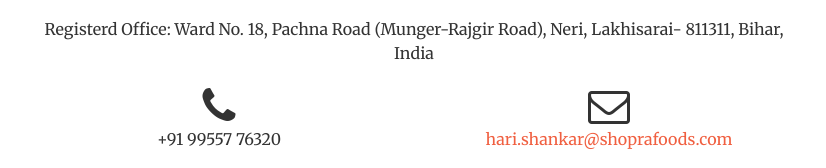
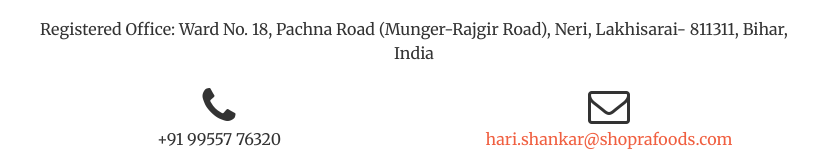
Before and after one commit to poojagpta/shopra_foods, a website: page index.html in a window 1280 px wide. Shown: the part 2589-2757 px from the top of the page, 226-1052 px from the left. Drawn offline with nearby package versions, Linux system fonts and the light colour scheme.

Commit message:
Changes spelling

```diff
--- a/index.html
+++ b/index.html
@@ -252,7 +252,7 @@
                     <h2 class="section-heading">Let's Get In Touch!</h2>
                     <hr class="primary">
                     <p>Ready to taste and experience the products? That's great! Give us a call or send us an email and we will get back to you as soon as possible!</p>
-                 <p>Registerd Office: Ward No. 18, Pachna Road (Munger-Rajgir Road), Neri, Lakhisarai- 811311, Bihar, India</p>
+                 <p>Registered Office: Ward No. 18, Pachna Road (Munger-Rajgir Road), Neri, Lakhisarai- 811311, Bihar, India</p>
                 </div>
                 <div class="col-lg-4 col-lg-offset-2 text-center">
                     <i class="fa fa-phone fa-3x sr-contact"></i>
```
